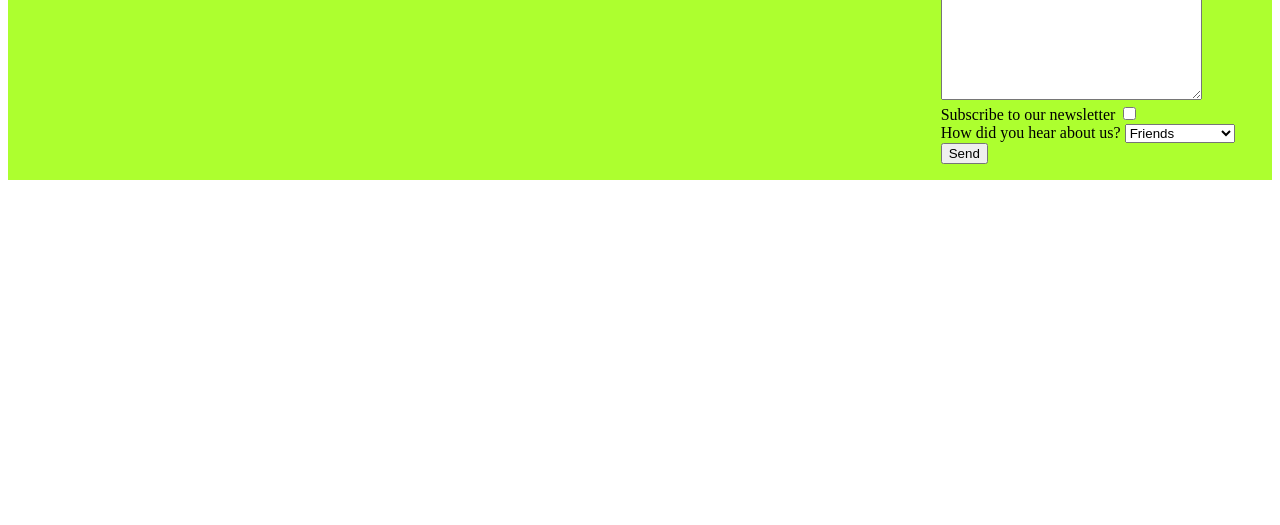
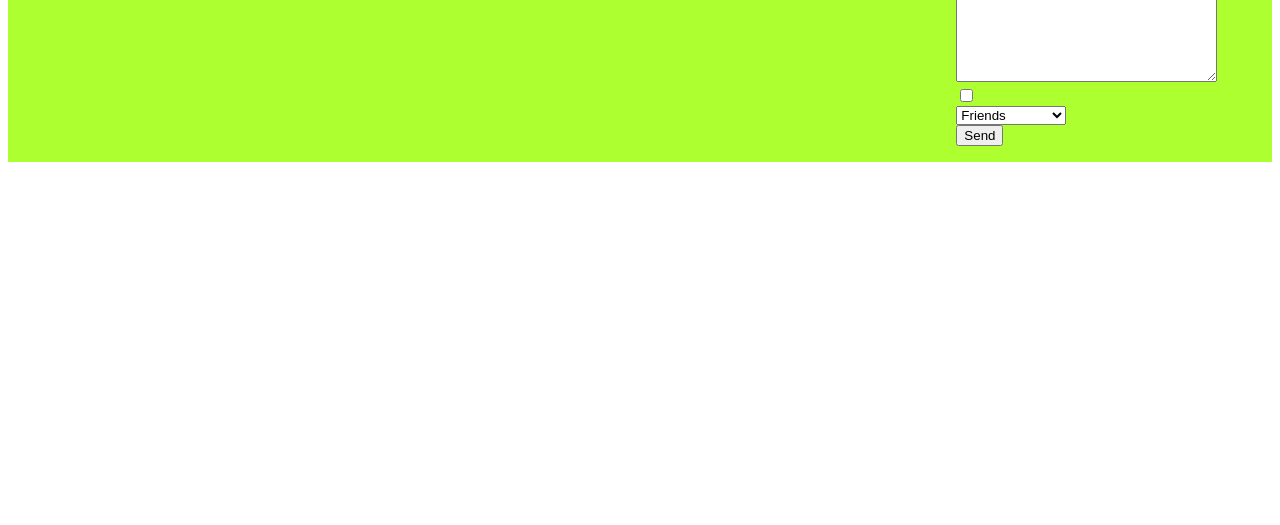
Before and after one commit to elementelligent/Birdwatching, a plain HTML site: page contact.html in a window 1280 px wide. Shown: the part 275-800 px from the top of the page. Drawn offline with Linux system fonts and the light colour scheme.

Commit message:
add label styles

```diff
--- a/styles/styles.css
+++ b/styles/styles.css
@@ -135,6 +135,17 @@ footer {
 }
 
 /* Simplify the CSS by using these utility classes. */
+label {
+position: absolute;
+width: 1px;
+height: 1px;
+padding: 0;
+margin: -1px;
+overflow: hidden;
+clip: rect(0, 0, 0, 0);
+white-space: nowrap;
+border-width: 0;
+}
 
 .absolute {
     position: absolute;
```
